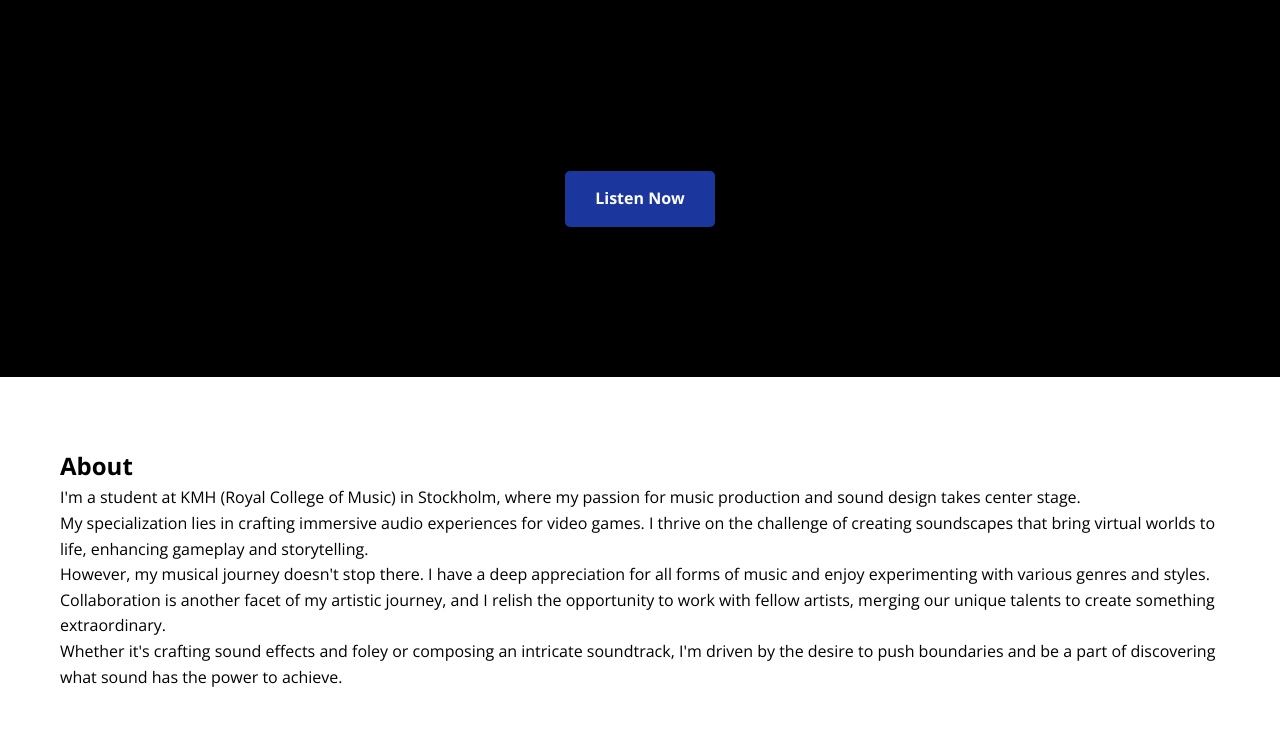
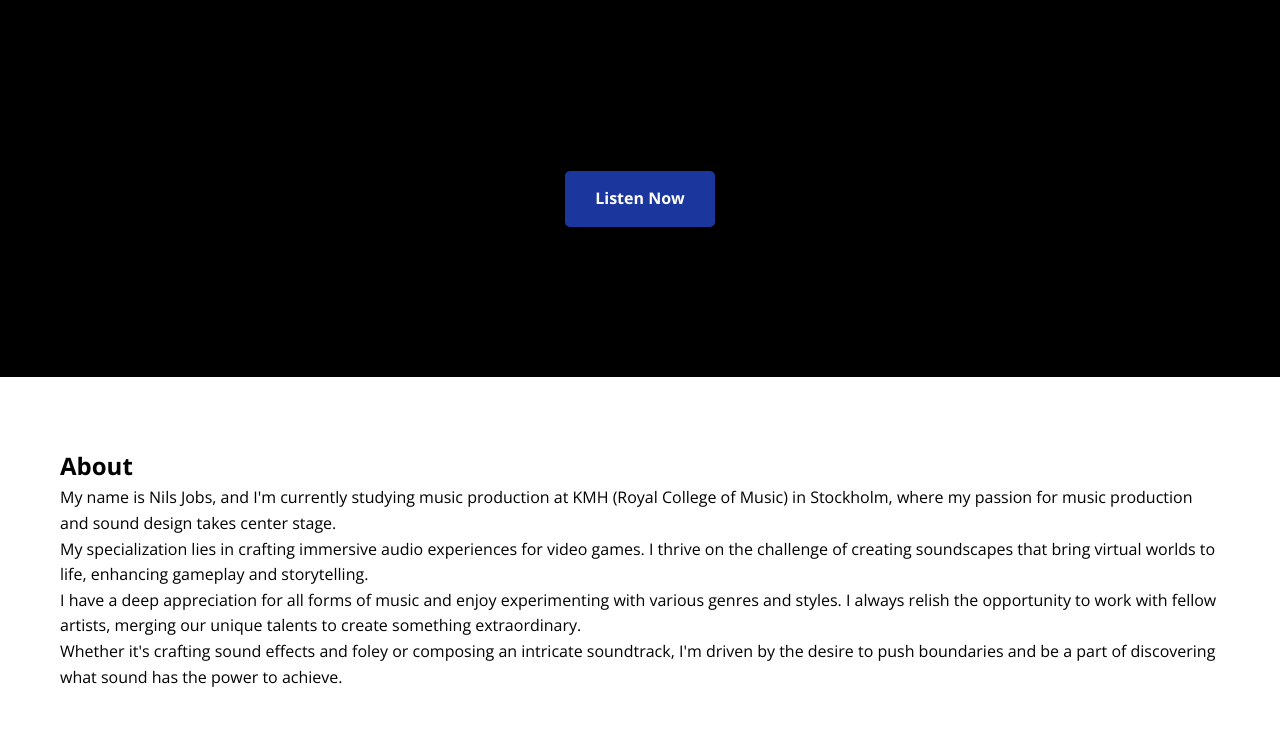
Before and after one commit to cloudlike1337/cloudlike1337.github.io, a plain HTML site: page index.html in a window 1280 px wide. Shown: the part 67-800 px from the top of the page. Drawn offline with nearby package versions, Linux system fonts and the light colour scheme.

Commit message:
Update index.html

```diff
--- a/index.html
+++ b/index.html
@@ -31,9 +31,9 @@
     <section id="about" class="about">
         <div class="container">
             <h2>About</h2>
-        <p>I'm a student at KMH (Royal College of Music) in Stockholm, where my passion for music production and sound design takes center stage.</p>
+        <p>My name is Nils Jobs, and I'm currently studying music production at KMH (Royal College of Music) in Stockholm, where my passion for music production and sound design takes center stage.</p>
         <p>My specialization lies in crafting immersive audio experiences for video games. I thrive on the challenge of creating soundscapes that bring virtual worlds to life, enhancing gameplay and storytelling.</p>
-        <p>However, my musical journey doesn't stop there. I have a deep appreciation for all forms of music and enjoy experimenting with various genres and styles. Collaboration is another facet of my artistic journey, and I relish the opportunity to work with fellow artists, merging our unique talents to create something extraordinary.</p>
+        <p>I have a deep appreciation for all forms of music and enjoy experimenting with various genres and styles. I always relish the opportunity to work with fellow artists, merging our unique talents to create something extraordinary.</p>
         <p>Whether it's crafting sound effects and foley or composing an intricate soundtrack, I'm driven by the desire to push boundaries and be a part of discovering what sound has the power to achieve.</p>
         </div>
     </section>
```
